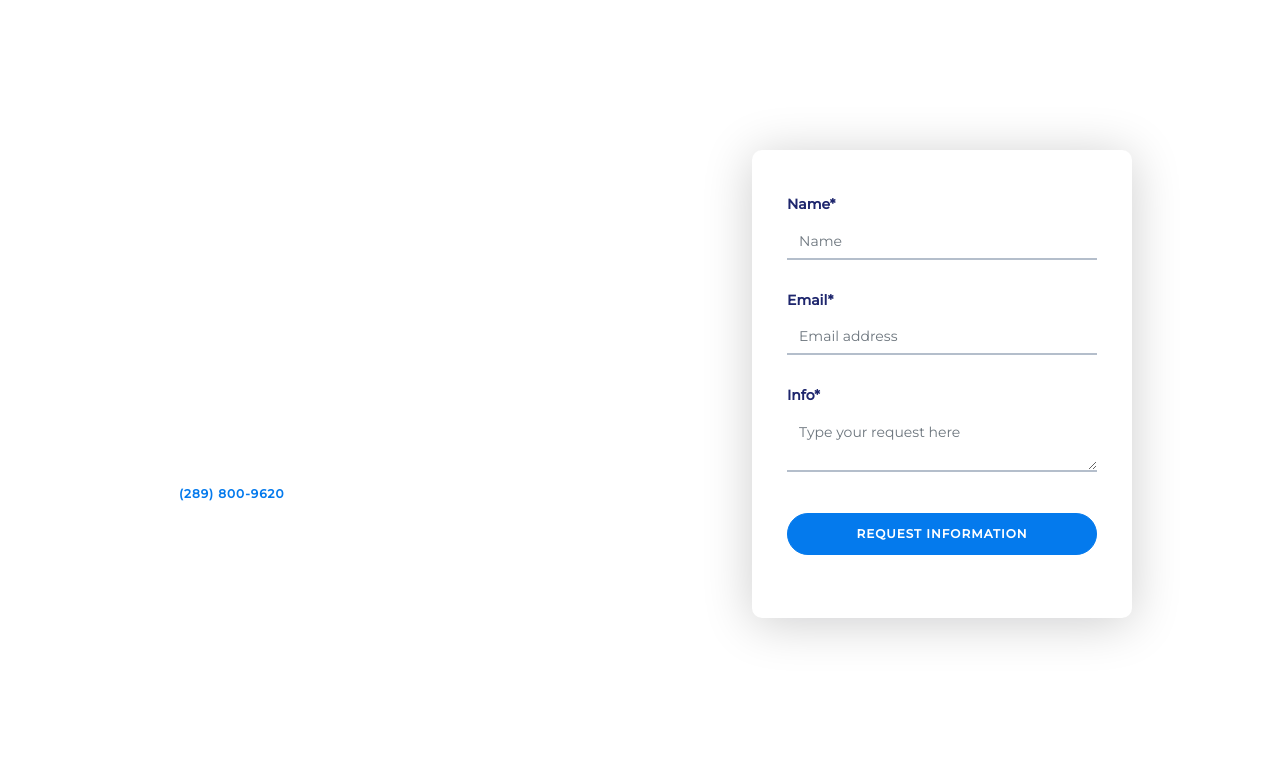
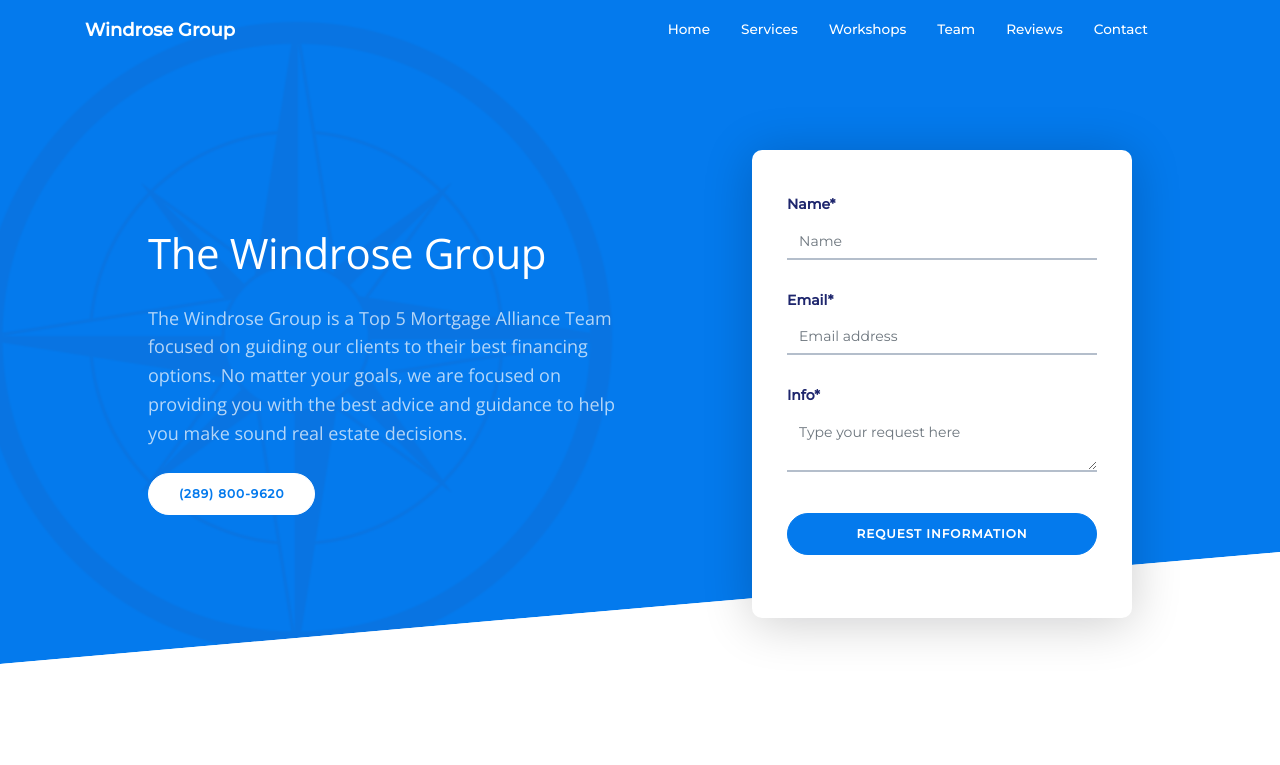
Before and after one commit to cdrage/windrosegroup, a plain HTML site: page index.html in a window 1280 px wide. Shown: the top 765 px of the page. Drawn offline with nearby package versions, Linux system fonts and the light colour scheme.

Commit message:
Fix the background
Signed-off-by: Charlie Drage <charlie@charliedrage.com>

```diff
--- a/assets/css/style.css
+++ b/assets/css/style.css
@@ -548,7 +548,7 @@ body {
 	background: linear-gradient(to bottom, #0ab3e4, #102976);
 	background: #047aed;
   */
-  background: url(../assets/images/bg.png) no-repeat center center fixed;
+  background: url(../../assets/images/bg.png) no-repeat center center fixed;
   -webkit-background-size: cover;
   -moz-background-size: cover;
   -o-background-size: cover;
```
